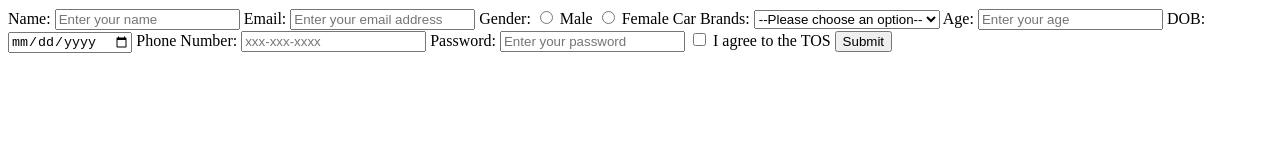
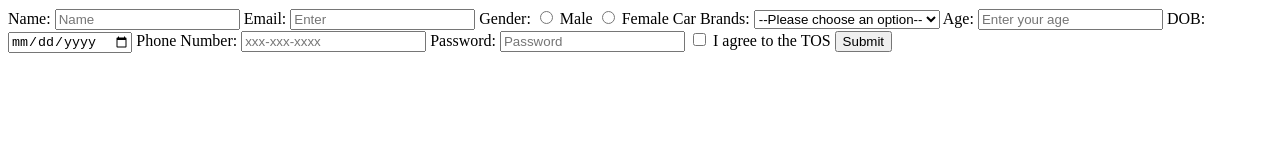
Before and after one commit to acciojob/signup-form-car-Vedprakash321, a website: page main.html in a window 1280 px wide. Drawn offline with Linux system fonts and the light colour scheme.

Commit message:
created a submission

```diff
--- a/main.html
+++ b/main.html
@@ -10,10 +10,10 @@
 	<!-- the entire body must be written by student -->
 	<form action="submit.php" method="post">
     <label for="name">Name:</label>
-    <input type="text" id="name" name="name" placeholder="Enter your name" required>
+    <input type="text" id="name" name="name" placeholder="Name" required>
 
     <label for="email">Email:</label>
-    <input type="email" id="email" name="email" placeholder="Enter your email address" required>
+    <input type="email" id="email" name="email" placeholder="Enter" required>
 
     <label>Gender:</label>
     <input type="radio" id="gender_m" name="gender" value="male" required>
@@ -41,7 +41,7 @@
     <input type="tel" id="tel" name="tel" placeholder="xxx-xxx-xxxx">
 
     <label for="password">Password:</label>
-    <input type="password" id="password" name="password" placeholder="Enter your password" required>
+    <input type="password" id="password" name="password" placeholder="Password" required>
 
     <label>
         <input type="checkbox" id="tos" name="tos" required>
```
